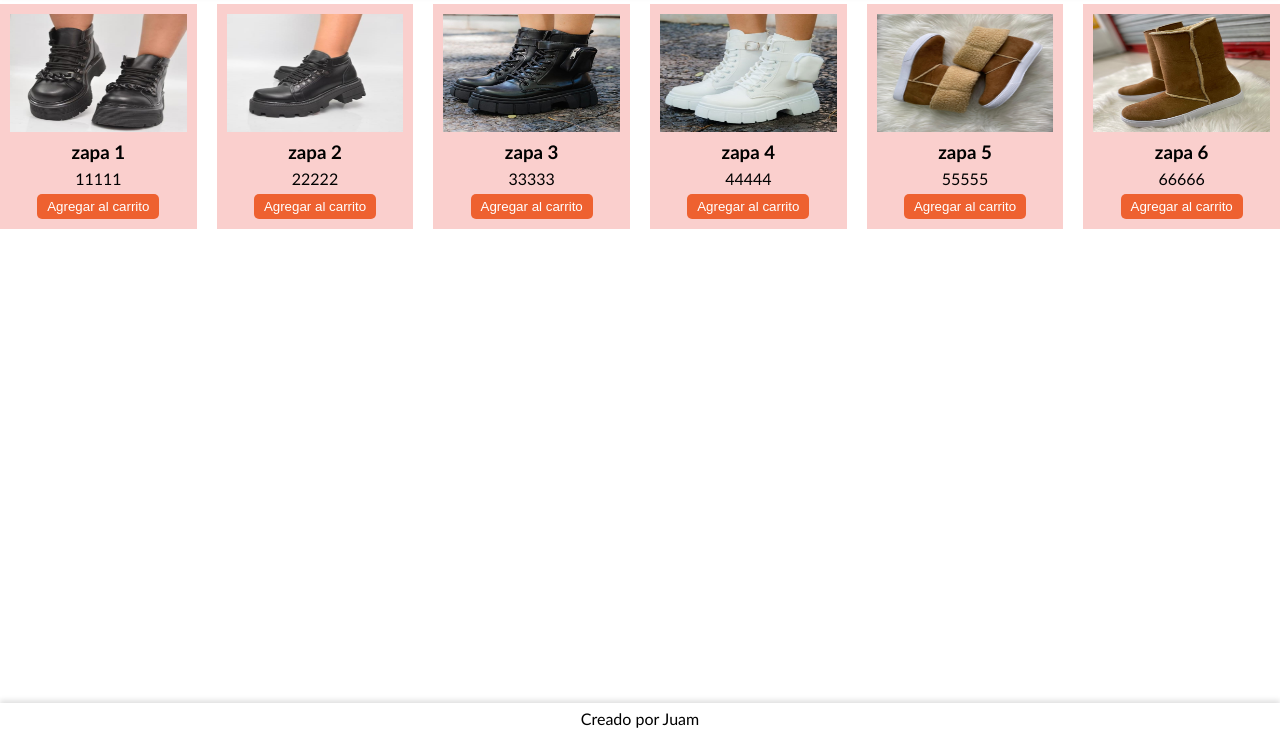
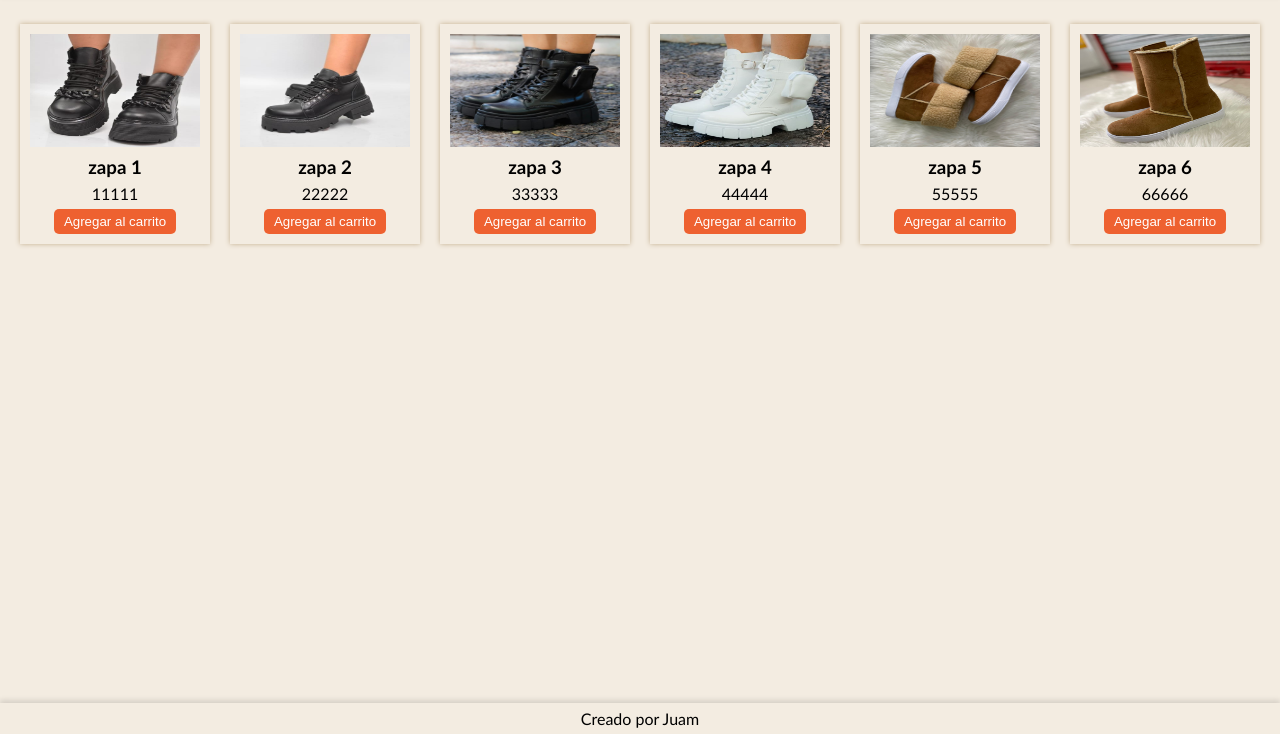
Before and after one commit to rulo19xd/ecommerceZapas, a plain HTML site: page index.html in a window 1280 px wide. Shown: the part 66-800 px from the top of the page. Drawn offline with Linux system fonts and the light colour scheme.

Commit message:
Correccion 4

```diff
--- a/css/cart.css
+++ b/css/cart.css
@@ -6,6 +6,7 @@
 .tarjeta-producto {
     display: flex;
     gap: 20px;
+    padding-top: 10px;
     align-items: center;
 }
 
--- a/css/index.css
+++ b/css/index.css
@@ -4,14 +4,14 @@
     grid-template-rows: repeat(2, 1fr);
     grid-column-gap: 20px;
     grid-row-gap: 20px;
+    padding: 20px 20px;
 }
 
 .tarjeta-producto {
     max-width: 300px;
     text-align: center;
-    background-color: var(--color-acento-claro);
     padding: 10px;
-    box-shadow: 0 0 5px rgba('0', 0, 0, 0.1);
+    box-shadow: 0 0 5px #C3AE8D;
     transition: 200ms;
 }
 
--- a/css/styles.css
+++ b/css/styles.css
@@ -11,6 +11,7 @@ body {
     flex-direction: column;
     height: 100vh;
     width: 100wd;
+    background-color: #F3ECE1;
 }
 
 h3, p {
--- a/js/cartService.js
+++ b/js/cartService.js
@@ -44,6 +44,7 @@ function restarAlCarrito(producto) {
 function getNuevoProductoParaMemoria(producto) {
     const nuevoProducto = producto;
     nuevoProducto.cantidad = 1;
+    actualizarNumeroCarrito();
     return nuevoProducto;
 }
 
```
